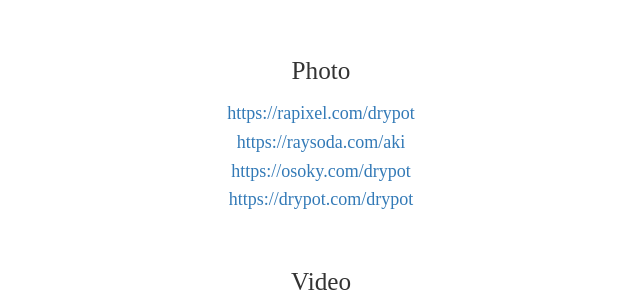
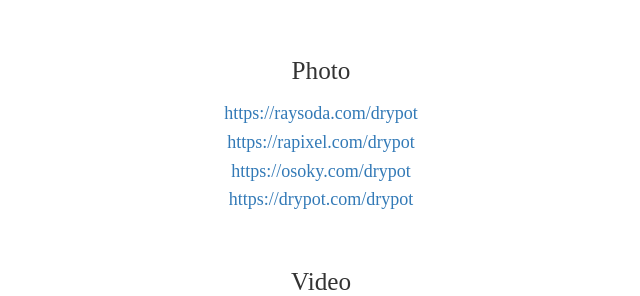
Before and after one commit to drypot/drypot.github.io, a Jekyll site: the page built from index.md, in a window 1280 px wide. Shown: the part 607-903 px from the top of the page, without its empty margins (319-959 px from the left). Built offline with Jekyll 4.4.1, drawn with Linux system fonts in a browser that asks for light colours.

Commit message:
update raysdoa aki to drypot.

```diff
--- a/index.md
+++ b/index.md
@@ -21,8 +21,8 @@
 
 ### Photo
 
+<https://raysoda.com/drypot>{:target="_blank"}\\
 <https://rapixel.com/drypot>{:target="_blank"}\\
-<https://raysoda.com/aki>{:target="_blank"}\\
 <https://osoky.com/drypot>{:target="_blank"}\\
 <https://drypot.com/drypot>{:target="_blank"}
 {:class="vspace"}
```
